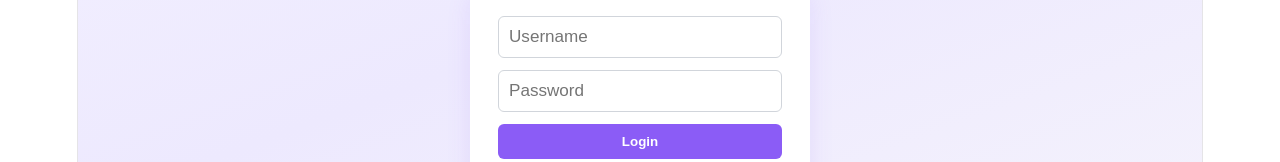
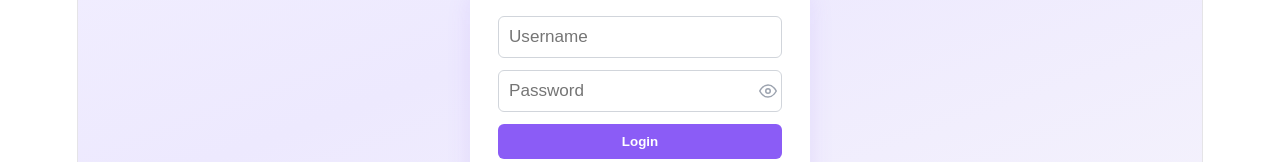
Before and after one commit to Signitius/todo-app, a React (Vite) app in the folder frontend/: page /login in a window 1280 px wide. Shown: the part 336-498 px from the top of the page. Built offline with nearby package versions, Linux system fonts and the light colour scheme.

Commit message:
password viewing and eye icon

```diff
--- a/frontend/src/App.css
+++ b/frontend/src/App.css
@@ -383,3 +383,43 @@
     background: #1E1B4B;
   }
 }
+.password-field-wrapper {
+  position: relative;
+  width: 100%;
+  margin-bottom: 12px;
+}
+
+.password-field-wrapper .data-field {
+  margin-bottom: 0;
+  width: 100%;
+  padding-right: 40px;
+  box-sizing: border-box;
+}
+
+.toggle-password-button {
+  position: absolute;
+  top: 0;
+  bottom: 0;
+  right: 4px;
+  margin: auto 0;
+  height: 20px;
+  width: 20px;
+  padding: 0;
+  background: transparent;
+  border: none;
+  cursor: pointer;
+  display: flex;
+  align-items: center;
+  justify-content: center;
+  color: #9CA3AF;
+}
+
+.toggle-password-button:hover {
+  color: #8B5CF6;
+}
+
+.toggle-password-button:focus-visible {
+  outline: 2px solid #8B5CF6;
+  outline-offset: 2px;
+  border-radius: 4px;
+}
--- a/frontend/src/pages/Login.jsx
+++ b/frontend/src/pages/Login.jsx
@@ -1,13 +1,33 @@
-// Login.jsx
 import { useState } from 'react';
 import { useNavigate, Link } from 'react-router-dom';
 import api from '../api';
 import '../App.css';
 import logo from '../assets/planify-logo.svg';
 
+function EyeIcon() {
+  return (
+    <svg width="18" height="18" viewBox="0 0 24 24" fill="none" stroke="currentColor" strokeWidth="2" strokeLinecap="round" strokeLinejoin="round">
+      <path d="M1 12s4-8 11-8 11 8 11 8-4 8-11 8-11-8-11-8Z" />
+      <circle cx="12" cy="12" r="3" />
+    </svg>
+  );
+}
+
+function EyeOffIcon() {
+  return (
+    <svg width="18" height="18" viewBox="0 0 24 24" fill="none" stroke="currentColor" strokeWidth="2" strokeLinecap="round" strokeLinejoin="round">
+      <path d="M9.88 9.88a3 3 0 1 0 4.24 4.24" />
+      <path d="M10.73 5.08A10.94 10.94 0 0 1 12 5c7 0 11 7 11 7a13.16 13.16 0 0 1-1.67 2.68" />
+      <path d="M6.61 6.61A13.53 13.53 0 0 0 1 12s4 7 11 7a10.94 10.94 0 0 0 5.39-1.39" />
+      <path d="M1 1l22 22" />
+    </svg>
+  );
+}
+
 function Login() {
   const [username, setUsername] = useState('');
   const [password, setPassword] = useState('');
+  const [showPassword, setShowPassword] = useState(false);
   const [error, setError] = useState('');
   const navigate = useNavigate();
 
@@ -39,14 +59,26 @@ function Login() {
             required
             className="data-field"
           />
+
+          <div className="password-field-wrapper">
             <input
-            type="password"
+              type={showPassword ? 'text' : 'password'}
               placeholder="Password"
               value={password}
               onChange={(e) => setPassword(e.target.value)}
               required
               className="data-field"
             />
+            <button
+              type="button"
+              className="toggle-password-button"
+              onClick={() => setShowPassword((prev) => !prev)}
+              aria-label={showPassword ? 'Hide password' : 'Show password'}
+            >
+              {showPassword ? <EyeOffIcon /> : <EyeIcon />}
+            </button>
+          </div>
+
           <button type="submit" className="signin-button">Login</button>
         </form>
         {error && <p className="error-text">{error}</p>}
--- a/frontend/src/pages/Register.jsx
+++ b/frontend/src/pages/Register.jsx
@@ -4,10 +4,31 @@ import api from '../api';
 import '../App.css';
 import logo from '../assets/planify-logo.svg';
 
+function EyeIcon() {
+  return (
+    <svg width="18" height="18" viewBox="0 0 24 24" fill="none" stroke="currentColor" strokeWidth="2" strokeLinecap="round" strokeLinejoin="round">
+      <path d="M1 12s4-8 11-8 11 8 11 8-4 8-11 8-11-8-11-8Z" />
+      <circle cx="12" cy="12" r="3" />
+    </svg>
+  );
+}
+
+function EyeOffIcon() {
+  return (
+    <svg width="18" height="18" viewBox="0 0 24 24" fill="none" stroke="currentColor" strokeWidth="2" strokeLinecap="round" strokeLinejoin="round">
+      <path d="M9.88 9.88a3 3 0 1 0 4.24 4.24" />
+      <path d="M10.73 5.08A10.94 10.94 0 0 1 12 5c7 0 11 7 11 7a13.16 13.16 0 0 1-1.67 2.68" />
+      <path d="M6.61 6.61A13.53 13.53 0 0 0 1 12s4 7 11 7a10.94 10.94 0 0 0 5.39-1.39" />
+      <path d="M1 1l22 22" />
+    </svg>
+  );
+}
+
 function Register() {
   const [username, setUsername] = useState('');
   const [email, setEmail] = useState('');
   const [password, setPassword] = useState('');
+  const [showPassword, setShowPassword] = useState(false);
   const [error, setError] = useState('');
   const navigate = useNavigate();
 
@@ -18,7 +39,12 @@ function Register() {
       await api.post('register/', { username, email, password });
       navigate('/login');
     } catch (err) {
-      setError('Registration failed. Try a different username.');
+      if (err.response?.data) {
+        const messages = Object.values(err.response.data).flat();
+        setError(messages.join(' '));
+      } else {
+        setError('Registration failed. Please try again.');
+      }
     }
   };
 
@@ -44,14 +70,26 @@ function Register() {
             onChange={(e) => setEmail(e.target.value)}
             className="data-field"
           />
+
+          <div className="password-field-wrapper">
             <input
-            type="password"
+              type={showPassword ? 'text' : 'password'}
               placeholder="Password"
               value={password}
               onChange={(e) => setPassword(e.target.value)}
               required
               className="data-field"
             />
+            <button
+              type="button"
+              className="toggle-password-button"
+              onClick={() => setShowPassword((prev) => !prev)}
+              aria-label={showPassword ? 'Hide password' : 'Show password'}
+            >
+              {showPassword ? <EyeOffIcon /> : <EyeIcon />}
+            </button>
+          </div>
+
           <button type="submit" className="signin-button">Register</button>
         </form>
         {error && <p className="error-text">{error}</p>}
```
Lines whose indentation alone changed are shown as unchanged.
